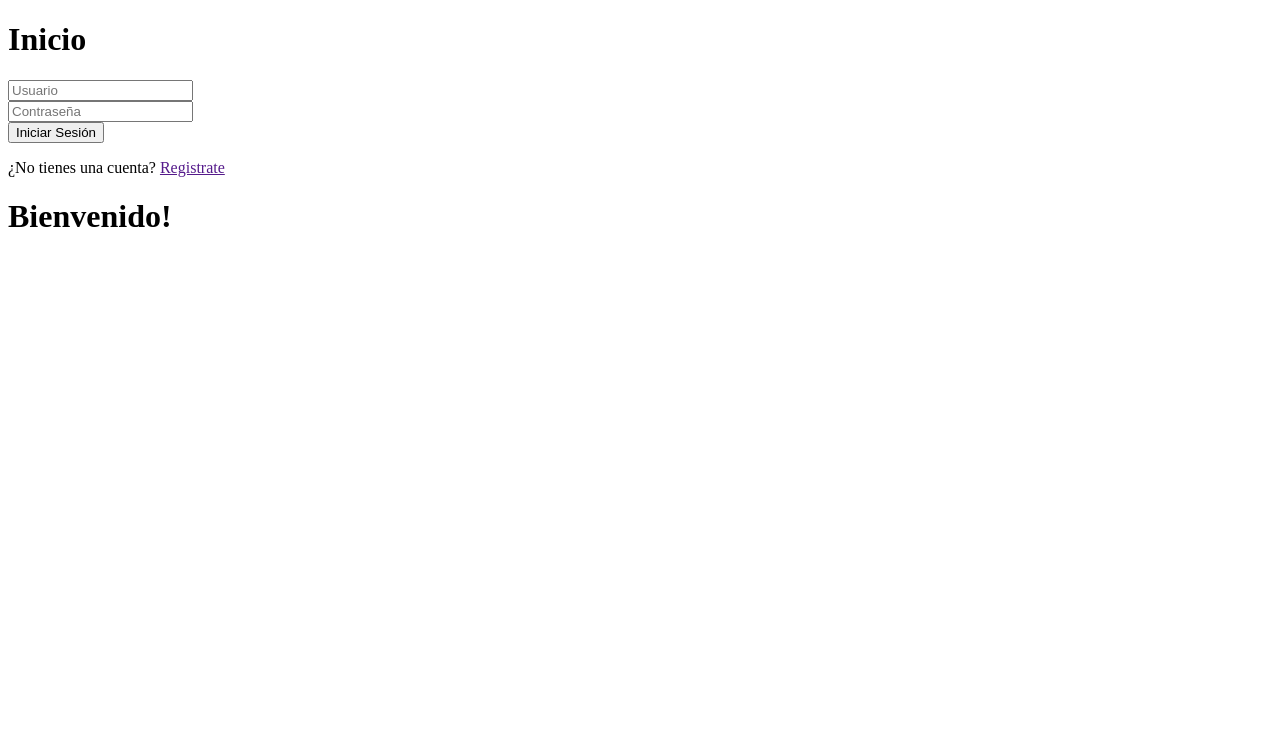
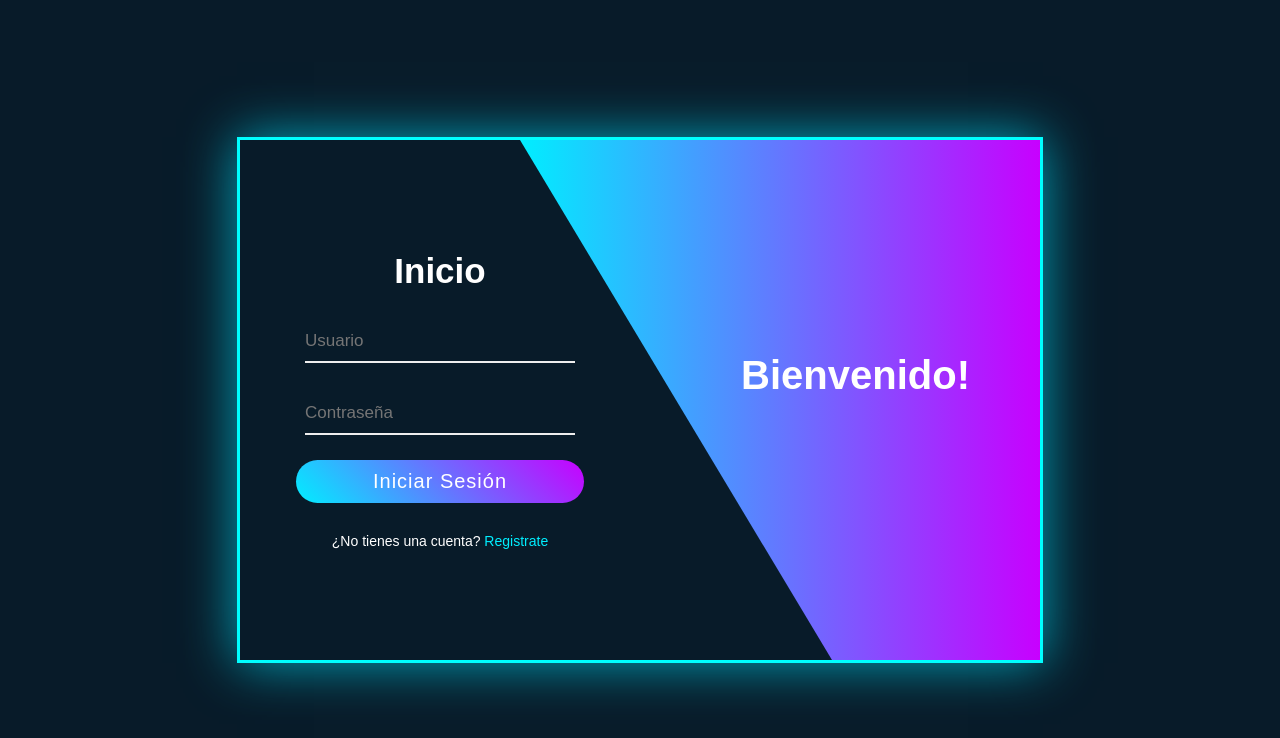
Before and after one commit to Iria24/node_project, a plain HTML site: page index.html in a window 1280 px wide. Drawn offline with Linux system fonts and the light colour scheme.

Commit message:
Estructura y estilos de la pagina inicio de sesión

```diff
--- a/index.html
+++ b/index.html
@@ -4,24 +4,38 @@
     <meta charset="UTF-8" />
     <meta name="viewport" content="width=device-width, initial-scale=1.0" />
     <title>Proyecto Node</title>
+    <link rel="stylesheet" href="./main/styles.css" />
   </head>
   <body>
-    <div>
-      <form>
-        <h1>Inicio</h1>
-        <div>
-          <input type="input" placeholder="Usuario" />
-          <i></i>
-        </div>
-        <div>
-          <input type="input" placeholder="Contraseña" />
-          <i></i>
-        </div>
-        <button>Iniciar Sesión</button>
-        <p>¿No tienes una cuenta? <a href="">Registrate</a></p>
+    <section class="contenedor">
+      <form class="contenedor-form">
+        <h1 class="contenedor-form-title">Inicio</h1>
+        <article class="contenedor-form-article1">
+          <input
+            type="input"
+            placeholder="Usuario"
+            class="contenedor-form-article1-input"
+          />
+          <i class="contenedor-form-article1-img"></i>
+        </article>
+        <article class="contenedor-form-article2">
+          <input
+            type="input"
+            placeholder="Contraseña"
+            class="contenedor-form-article2-input"
+          />
+          <i class="contenedor-form-article2-img"></i>
+        </article>
+        <button class="contenedor-boton">Iniciar Sesión</button>
+        <p class="contenedor-parraf">
+          ¿No tienes una cuenta?
+          <a href="#" class="contenedor-parraf-link">Registrate</a>
+        </p>
       </form>
       <div></div>
-      <div><h1>Bienvenido!</h1></div>
-    </div>
+      <article class="contenedor-article3">
+        <h1 class="contenedor-article3-title">Bienvenido!</h1>
+      </article>
+    </section>
   </body>
 </html>
--- a/main/styles.scss
+++ b/main/styles.scss
@@ -0,0 +1,3 @@
+@import "../styles/base/base";
+
+@import "../styles/blocks/main";
--- a/styles/base/_base.scss
+++ b/styles/base/_base.scss
@@ -0,0 +1,15 @@
+* {
+          margin: 0;
+          padding: 0;
+          font-family: arial;
+          color: #fff;
+}
+
+body {
+          width: 100vw;
+          height: 100vh;
+          background: #081b29;
+          display: grid;
+          justify-content: center;
+          align-items: center;
+}
--- a/styles/blocks/_main.scss
+++ b/styles/blocks/_main.scss
@@ -0,0 +1,49 @@
+.contenedor {
+          position: relative;
+          width: 800px;
+          height: 65vh;
+          display: grid;
+          grid-template-columns: 1fr 1fr;
+          border: 3px solid #00ffff;
+          box-shadow: 0 0 50px 0 #00a6bc;
+}
+
+.contenedor-form {
+          display: flex;
+          flex-direction: column;
+          justify-content: center;
+          align-items: center;
+
+          .contenedor-form-title {
+                    font-size: 35px;
+          }
+}
+
+@import "./sub_main/section1";
+@import "./sub_main/section2";
+
+.contenedor-boton {
+          border: none;
+          outline: none;
+          width: 288px;
+          margin-top: 25px;
+          padding: 10px 0;
+          font-size: 20px;
+          border-radius: 40px;
+          letter-spacing: 1px;
+          cursor: pointer;
+          background: linear-gradient(45deg, #0ef, #c800ff)
+}
+
+.contenedor-parraf {
+          margin-top: 30px;
+          letter-spacing: 0.5;
+          font-size: 14px;
+
+          .contenedor-parraf-link {
+                    color: #0ef;
+                    text-decoration: none;
+          }
+}
+
+@import "./sub_main/section3";
--- /dev/null
+++ b/styles/blocks/sub_main/_section1.scss
@@ -0,0 +1,15 @@
+.contenedor-form-article1 {
+          padding-bottom: 10px;
+          border-bottom: 2px solid #eee;
+
+          .contenedor-form-article1-input {
+                    border: none;
+                    outline: none;
+                    background: none;
+                    width: 260px;
+                    margin-top: 40px;
+                    padding-right: 10px;
+                    font-size: 17px;
+                    color: #0ef;
+          }
+}
--- /dev/null
+++ b/styles/blocks/sub_main/_section2.scss
@@ -0,0 +1,15 @@
+.contenedor-form-article2 {
+          padding-bottom: 10px;
+          border-bottom: 2px solid #eee;
+
+          .contenedor-form-article2-input {
+                    border: none;
+                    outline: none;
+                    background: none;
+                    width: 260px;
+                    margin-top: 40px;
+                    padding-right: 10px;
+                    font-size: 17px;
+                    color: #0ef;
+          }
+}
--- /dev/null
+++ b/styles/blocks/sub_main/_section3.scss
@@ -0,0 +1,21 @@
+.contenedor-article3 {
+          position: absolute;
+          top: 0;
+          right: 0;
+          width: 450px;
+          height: 100%;
+          background: linear-gradient(to right, #0ef, #c800ff);
+          clip-path: polygon(0 0, 100% 0, 100% 100%, 60% 100%);
+          padding-right: 70px;
+          text-align: right;
+          display: flex;
+          flex-direction: column;
+          justify-content: center;
+          align-items: flex-end;
+
+          .contenedor-article3-title {
+                    font-size: 40px;
+                    margin-top: -50px;
+                    line-height: 50px;
+          }
+}
```
Also changed, not shown: main/styles.css (added), 1 other file.
